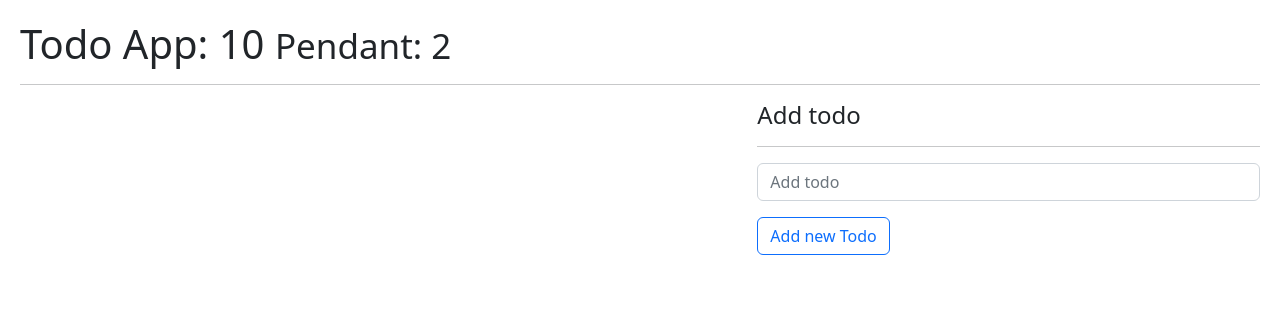
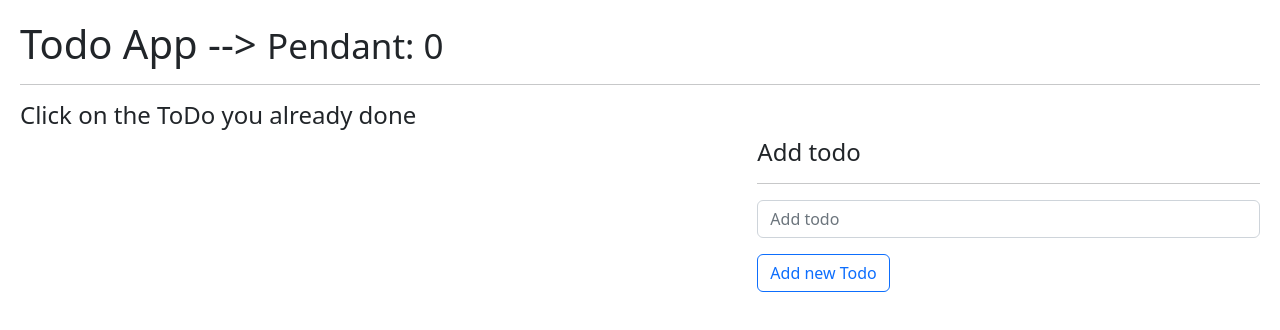
Before and after one commit to Fairfaxx/All-about-hooks, a React (Vite) app: page / in a window 1280 px wide. Shown: the top 330 px of the page. Built offline with nearby package versions, Linux system fonts and the light colour scheme.

Commit message:
Display the length of tasks in the navbar (#12)
Co-authored-by: FefeLemaire <federico.lemaire@alloy.digital>

```diff
--- a/src/07-useReducer/TodoApp.jsx
+++ b/src/07-useReducer/TodoApp.jsx
@@ -3,18 +3,7 @@ import { TodoAdd } from './components/TodoAdd';
 import { TodoList } from './components/TodoList';
 import { todoReducer } from './todoReducer';
 
-const initialState = [
-  // {
-  //   id: new Date().getTime(),
-  //   description: 'Go to gym',
-  //   done: false,
-  // },
-  // {
-  //   id: new Date().getTime() * 3,
-  //   description: 'Buy groceries',
-  //   done: false,
-  // },
-];
+const initialState = [];
 
 const init = () => {
   return JSON.parse(localStorage.getItem('todos')) || [];
@@ -43,7 +32,6 @@ export const TodoApp = () => {
   };
 
   const onToggleTodo = (id) => {
-    console.log({ id });
     dispatch({
       type: 'UPDATE_TODO',
       payload: id,
@@ -53,12 +41,13 @@ export const TodoApp = () => {
   return (
     <>
       <h1>
-        Todo App: 10 <small>Pendant: 2</small>
+        Todo App --{'>'} <small>Pendant: {todos.length}</small>
       </h1>
 
       <hr />
 
       <div className="row">
+        <h4>Click on the ToDo you already done</h4>
         <div className="col-7">
           <TodoList
             todos={todos}
```
